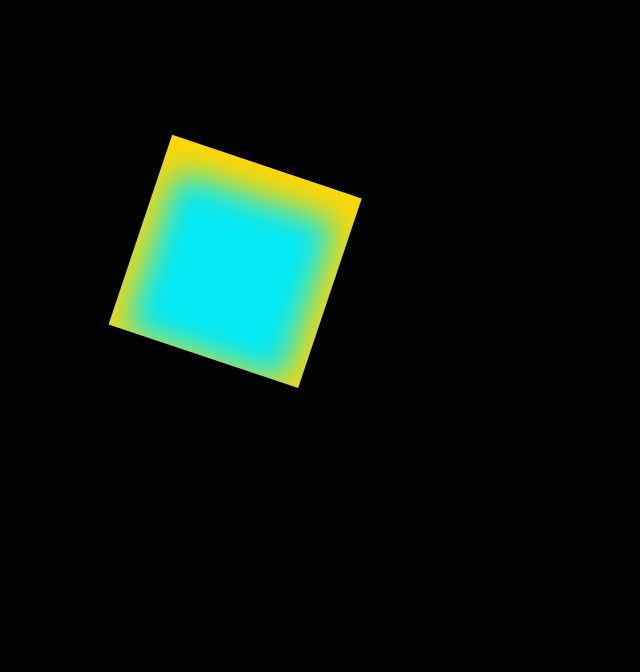
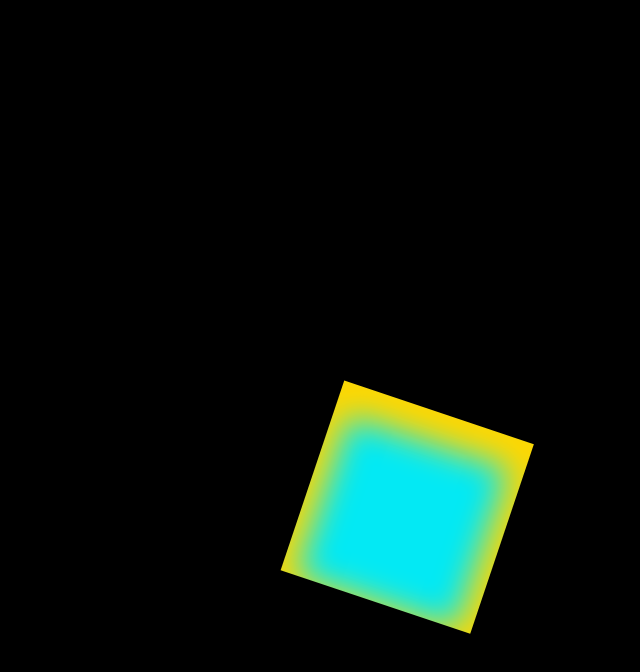
Before and after one commit to habibullo071/animatsiya, a plain HTML site: page index.html in a window 1280 px wide. Shown: the whole page, without its empty margins (353-993 px from the left). Drawn offline with Linux system fonts and the light colour scheme.

Commit message:
Add files via upload

```diff
--- a/style.css
+++ b/style.css
@@ -22,7 +22,6 @@ body {
 .box {
     position: relative;
     margin-left: 200px;
-    margin-top: -400px;
     display: flex;
     justify-content: center;
     align-items: center;
```
